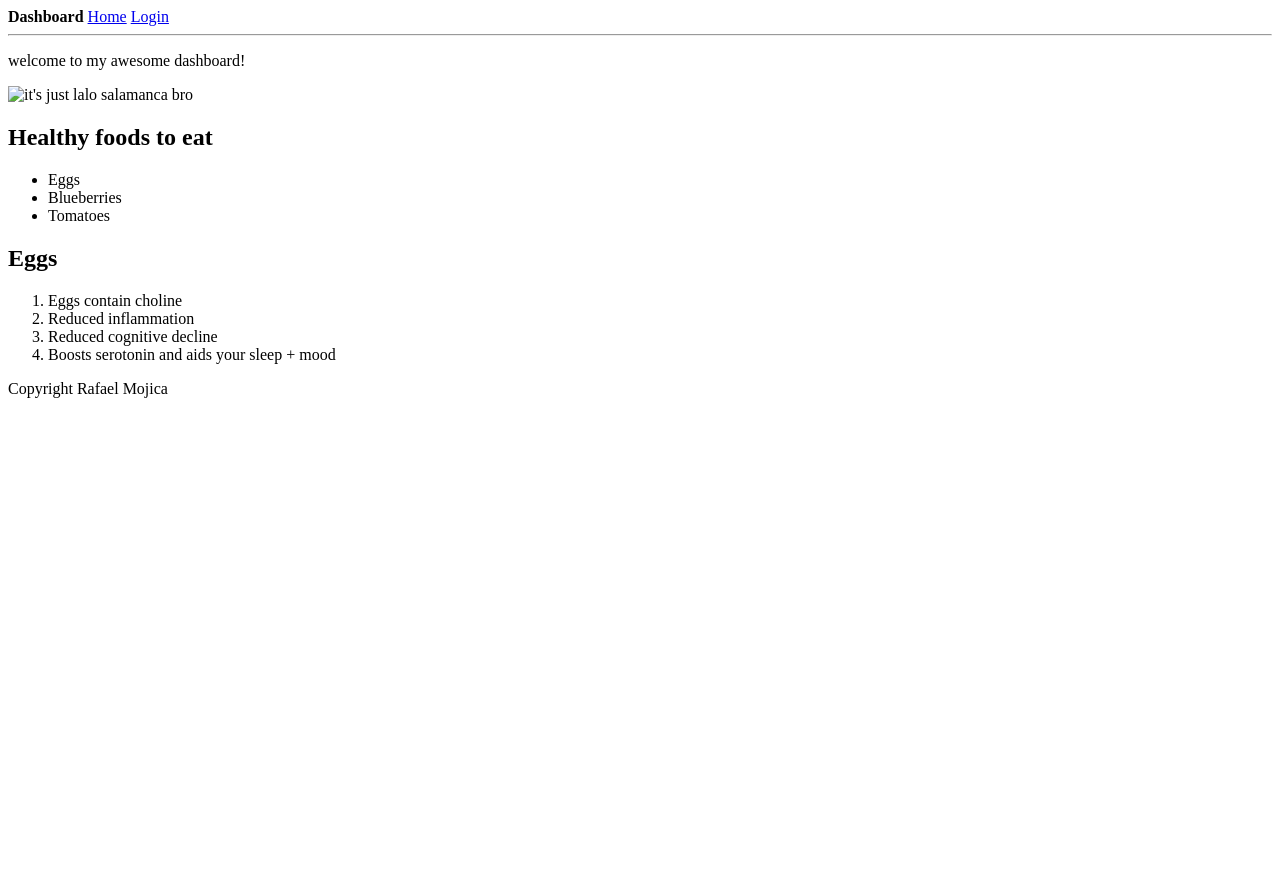
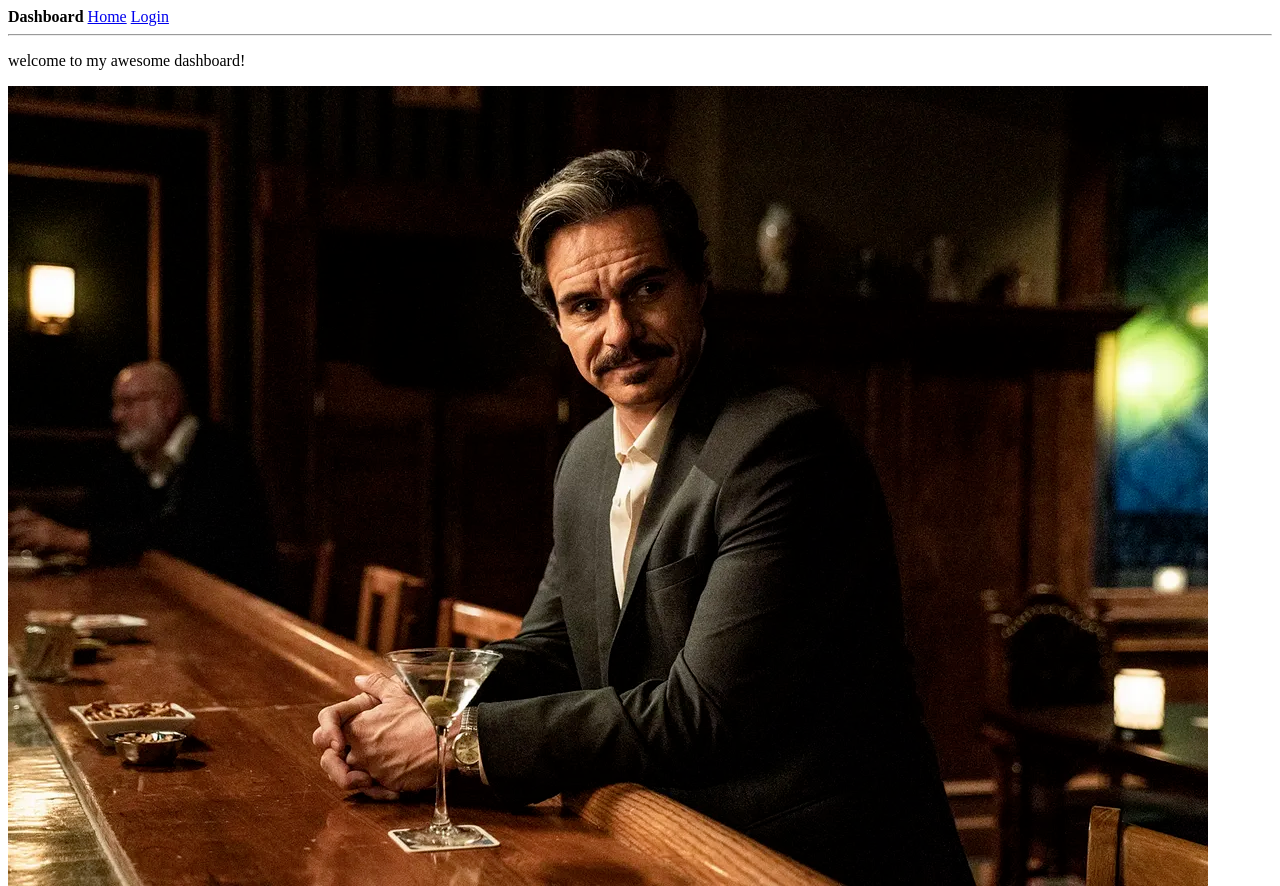
Before and after one commit to rafmojica/basic-website, a plain HTML site: page dashboard.html in a window 1280 px wide. Shown: the top 886 px of the page. Before the commit the page ends 800 px from the top, so only its background shows below. Drawn offline with Linux system fonts and the light colour scheme.

Commit message:
fixed img src bug

```diff
--- a/dashboard.html
+++ b/dashboard.html
@@ -16,7 +16,7 @@
     <main>
       <div>
         <p>welcome to my awesome dashboard!</p>
-        <img src="./photos/other photos/better-call-saul-still14.png" alt="it's just lalo salamanca bro">
+        <img src="./photos/better-call-saul-still14.png" alt="it's just lalo salamanca bro">
       </div>
       <div>
 <section>
```
